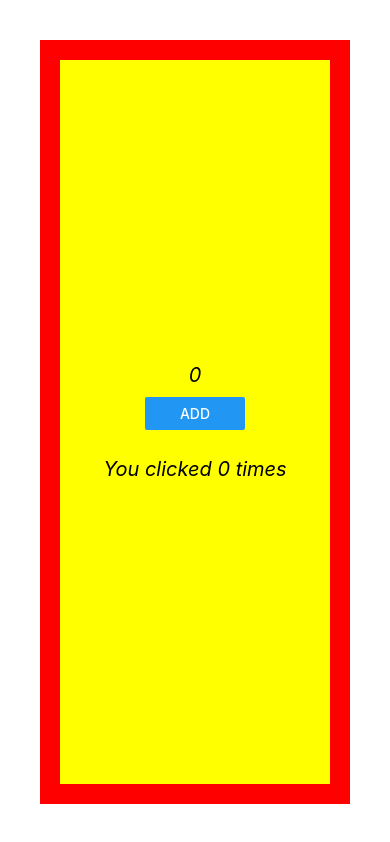
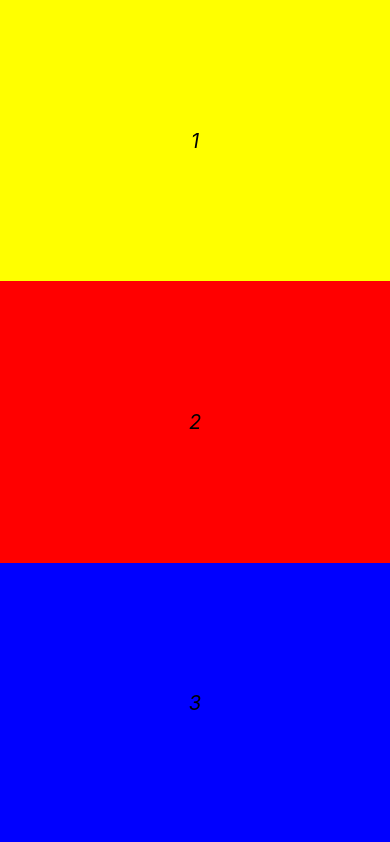
Before and after one commit to Abass14/ReactNative-Tutorial, a React Native app: screen / in a window 390 px wide. Built offline with nearby package versions, Linux system fonts and the light colour scheme.

Commit message:
completed styleSheet lesson

```diff
--- a/App.js
+++ b/App.js
@@ -31,39 +31,51 @@
 
 
 const App = () => {
-  const [number, setNumber] = useState(0);
-  const [countTimes, setCountTimes] = useState(0);
-  const addNumber = () =>{
-    return number + 5
-  }
 
-  const countTimez = () =>{
-    return countTimes + 1
-  }
-  const count = ()=>{
-    setNumber(addNumber);
-    setCountTimes(countTimez);
-  }
   return (
     <View style={styles.body}>
-      <Text style={styles.text}>{number}</Text>
-      <View style={styles.button}>
-        <Button title='Add' onPress={count}></Button>
+      <View style={styles.view1}>
+        <Text style={styles.text}>1</Text>
       </View>
-      <Text style={styles.text}>You clicked {countTimes} times</Text>
+      <View style={styles.view2}>
+        <Text style={styles.text}>2</Text>
+      </View>
+      <View style={styles.view3}>
+        <Text style={styles.text}>3</Text>
+      </View>
+
     </View>
   );
 };
 
 const styles = StyleSheet.create({
   body: {
+    flex: 1,
+    flexDirection: 'column',
+    backgroundColor: 'grey',
+    alignItems: 'stretch',
+    justifyContent: 'center',
+  },
+
+  view1: {
+    flex: 1,
     backgroundColor: 'yellow',
     alignItems: 'center',
     justifyContent: 'center',
+  },
+
+  view2: {
     flex: 1,
-    borderWidth: 20,
-    borderColor: 'red',
-    margin: 40
+    backgroundColor: 'red',
+    alignItems: 'center',
+    justifyContent: 'center'
+  },
+
+  view3: {
+    flex: 1,
+    backgroundColor: 'blue',
+    alignItems: 'center',
+    justifyContent: 'center'
   },
 
   text: {
```
